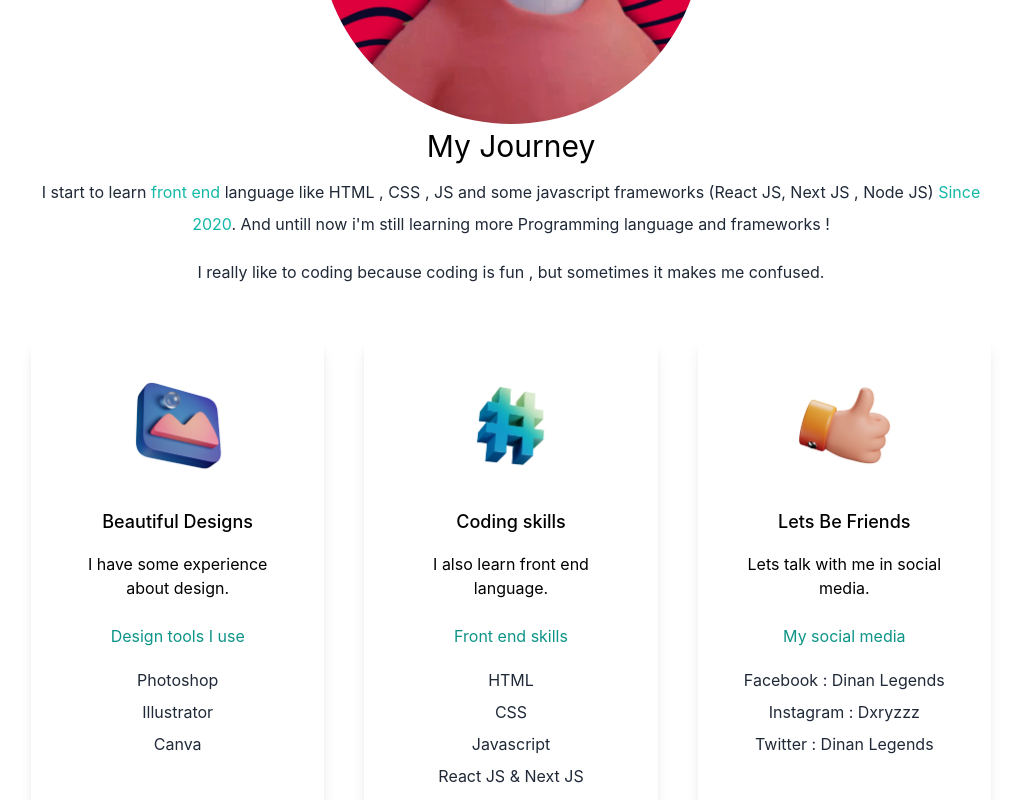
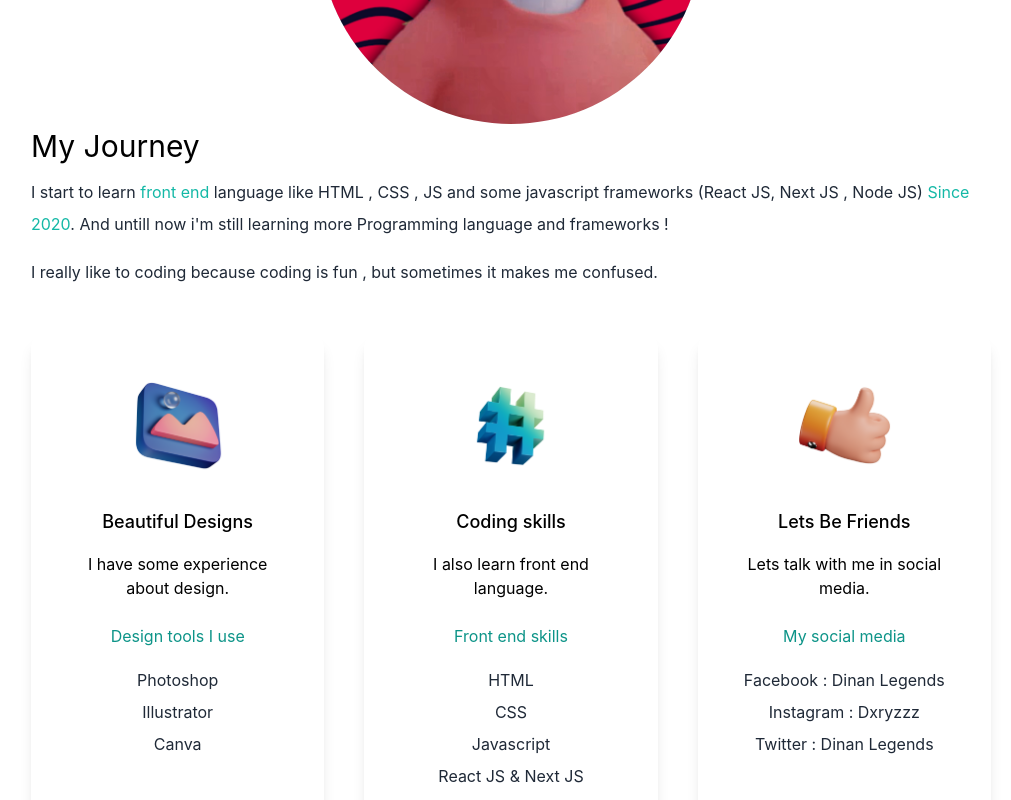
Before and after one commit to Dxlgnds/portofolio-nextjs, a Next.js app: page / in a window 1280 px wide. Shown: the part 840-1640 px from the top of the page, without its empty margins (129-1140 px from the left). Built offline with nearby package versions, Linux system fonts and the light colour scheme.

Commit message:
Update index.js

```diff
--- a/pages/index.js
+++ b/pages/index.js
@@ -56,7 +56,7 @@ export default function Home() {
           </div>
         </section>
 
-        <section className="text-center">
+        <section>
           <div>
           <h3 className="text-3xl py-1 dark:text-white">My Journey</h3>
           <p className="text-md py-2 leading-8 text-gray-800 dark:text-gray-200">I start to learn <span className="text-teal-500">front end</span> language like HTML , CSS , JS and some javascript frameworks (React JS, Next JS , Node JS) <span className="text-teal-500">Since 2020</span>. And untill now i'm still learning more Programming language and frameworks ! </p>
```
